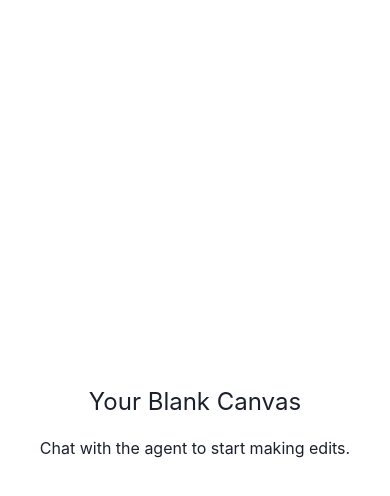
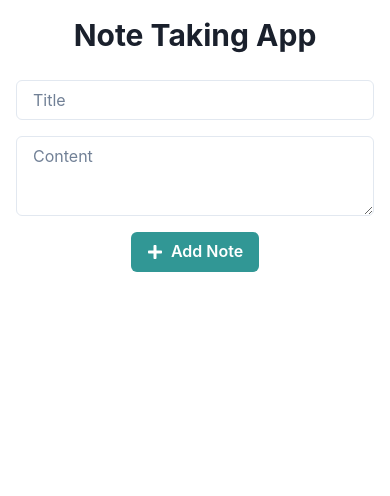
Before and after one commit to GPT-Engineer-App/scribble-snap, a React (Vite) app: page / in a window 390 px wide. Shown: the top 496 px of the page. Built offline with nearby package versions, Linux system fonts and the light colour scheme.

Commit message:
Initial draft of the note-taking app with responsive layout, navigation bar, and main area for creating, viewing, and deleting notes.

```diff
--- a/src/pages/Index.jsx
+++ b/src/pages/Index.jsx
@@ -1,17 +1,60 @@
-// Update this page (the content is just a fallback if you fail and example)
-// Use chakra-ui
-import { Container, Text, VStack } from "@chakra-ui/react";
-
-// Example of using react-icons
-// import { FaRocket } from "react-icons/fa";
-// <IconButton aria-label="Add" icon={<FaRocket />} size="lg" />; // IconButton would also have to be imported from chakra
+import { useState } from "react";
+import { Box, Container, VStack, HStack, Input, Textarea, Button, Heading, IconButton, Text } from "@chakra-ui/react";
+import { FaTrash, FaPlus } from "react-icons/fa";
 
 const Index = () => {
+  const [notes, setNotes] = useState([]);
+  const [title, setTitle] = useState("");
+  const [content, setContent] = useState("");
+
+  const addNote = () => {
+    if (title.trim() && content.trim()) {
+      setNotes([...notes, { title, content }]);
+      setTitle("");
+      setContent("");
+    }
+  };
+
+  const deleteNote = (index) => {
+    const newNotes = notes.filter((_, i) => i !== index);
+    setNotes(newNotes);
+  };
+
   return (
-    <Container centerContent maxW="container.md" height="100vh" display="flex" flexDirection="column" justifyContent="center" alignItems="center">
+    <Container maxW="container.xl" p={4}>
+      <Heading mb={6} textAlign="center">Note Taking App</Heading>
+      <VStack spacing={4} mb={6}>
+        <Input
+          placeholder="Title"
+          value={title}
+          onChange={(e) => setTitle(e.target.value)}
+        />
+        <Textarea
+          placeholder="Content"
+          value={content}
+          onChange={(e) => setContent(e.target.value)}
+        />
+        <Button leftIcon={<FaPlus />} colorScheme="teal" onClick={addNote}>
+          Add Note
+        </Button>
+      </VStack>
       <VStack spacing={4}>
-        <Text fontSize="2xl">Your Blank Canvas</Text>
-        <Text>Chat with the agent to start making edits.</Text>
+        {notes.map((note, index) => (
+          <Box key={index} p={4} borderWidth="1px" borderRadius="lg" w="100%">
+            <HStack justifyContent="space-between">
+              <Box>
+                <Heading size="md">{note.title}</Heading>
+                <Text mt={2}>{note.content}</Text>
+              </Box>
+              <IconButton
+                aria-label="Delete Note"
+                icon={<FaTrash />}
+                colorScheme="red"
+                onClick={() => deleteNote(index)}
+              />
+            </HStack>
+          </Box>
+        ))}
       </VStack>
     </Container>
   );
```
